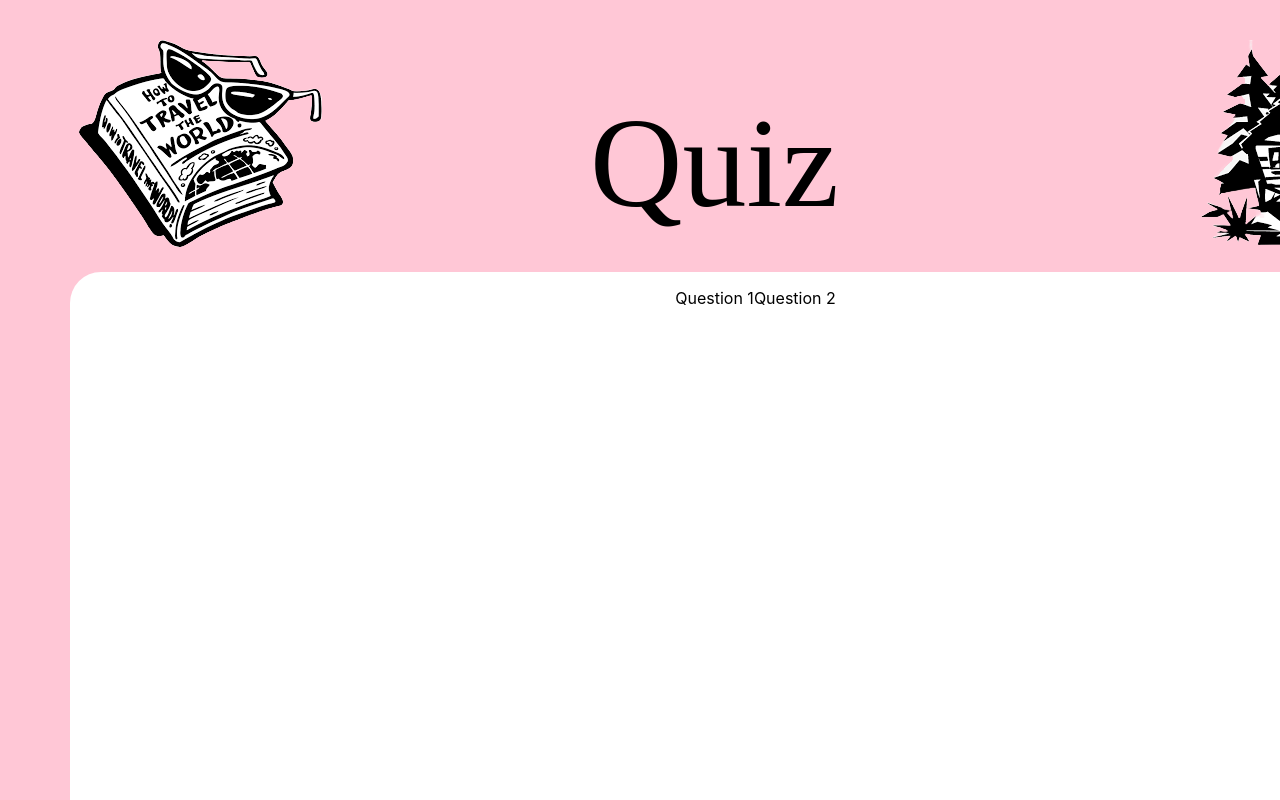
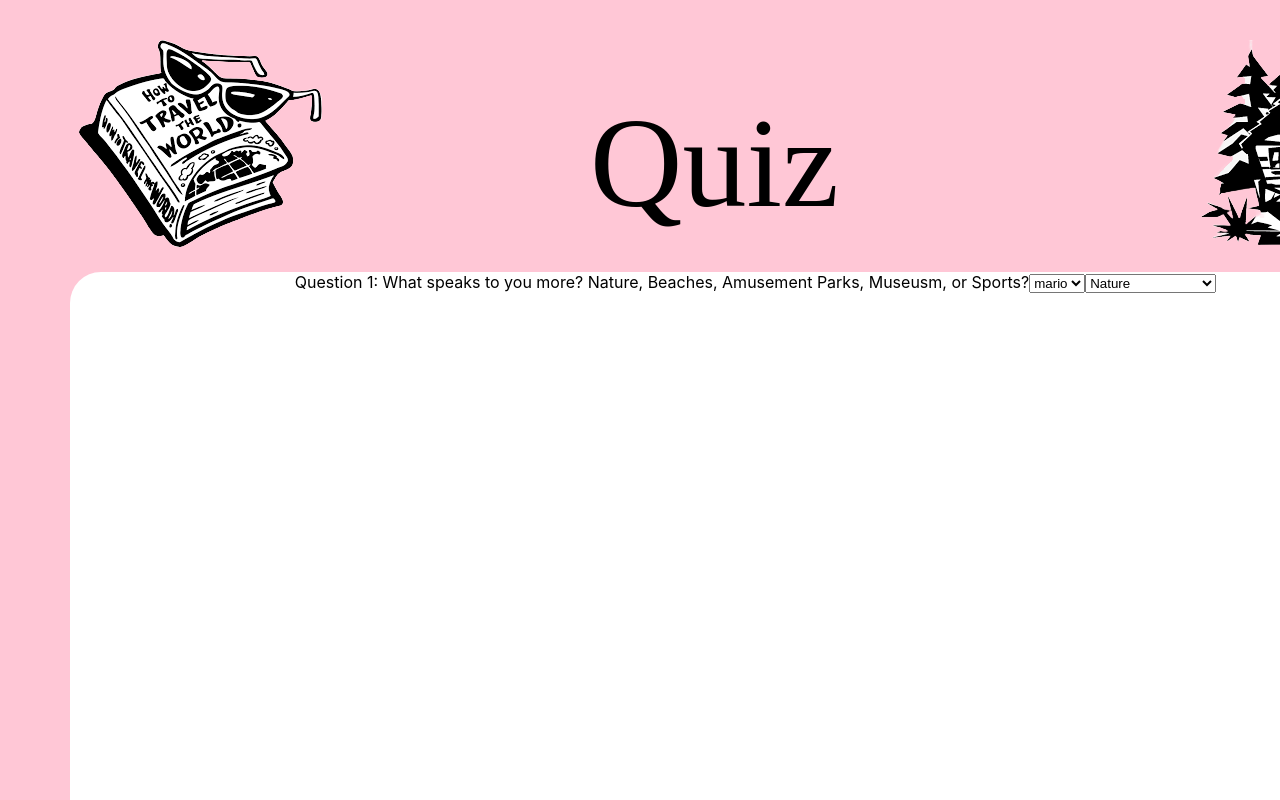
Before and after one commit to ska09634/FindYourParadise, a React (Create React App) app in the folder findyourparadise/: page /quiz in a window 1280 px wide. Shown: the top 800 px of the page. Built offline with nearby package versions, Linux system fonts and the light colour scheme.

Commit message:
form-select

```diff
--- a/findyourparadise/src/components/Quiz.js
+++ b/findyourparadise/src/components/Quiz.js
@@ -14,9 +14,24 @@ function Quiz() {
             <h1>Quiz </h1>
             <img className="picRight" src={rightIMG} alt="house icon"/>
         <div className="rec">
-        <p>Question 1 </p>
-        <br></br>
-        <p>Question 2</p>
+
+
+            <form>
+
+                <label>Question 1: What speaks to you more? Nature, Beaches, Amusement Parks, Museusm, or Sports?</label>
+                    <select>
+                        <option value="mario">mario</option>
+                        <option value="yoshi">yoshi</option>
+                    </select>
+                    <select>
+                        <option value="nature">Nature</option>
+                        <option value="beaches">Beaches</option>
+                        <option value="aparks">Amusement Parks</option>
+                        <option value="museums">Museums</option>
+                        <option value="sports">Sports</option>
+                    </select>
+            </form>
+
         </div>
         </body>
 
```
